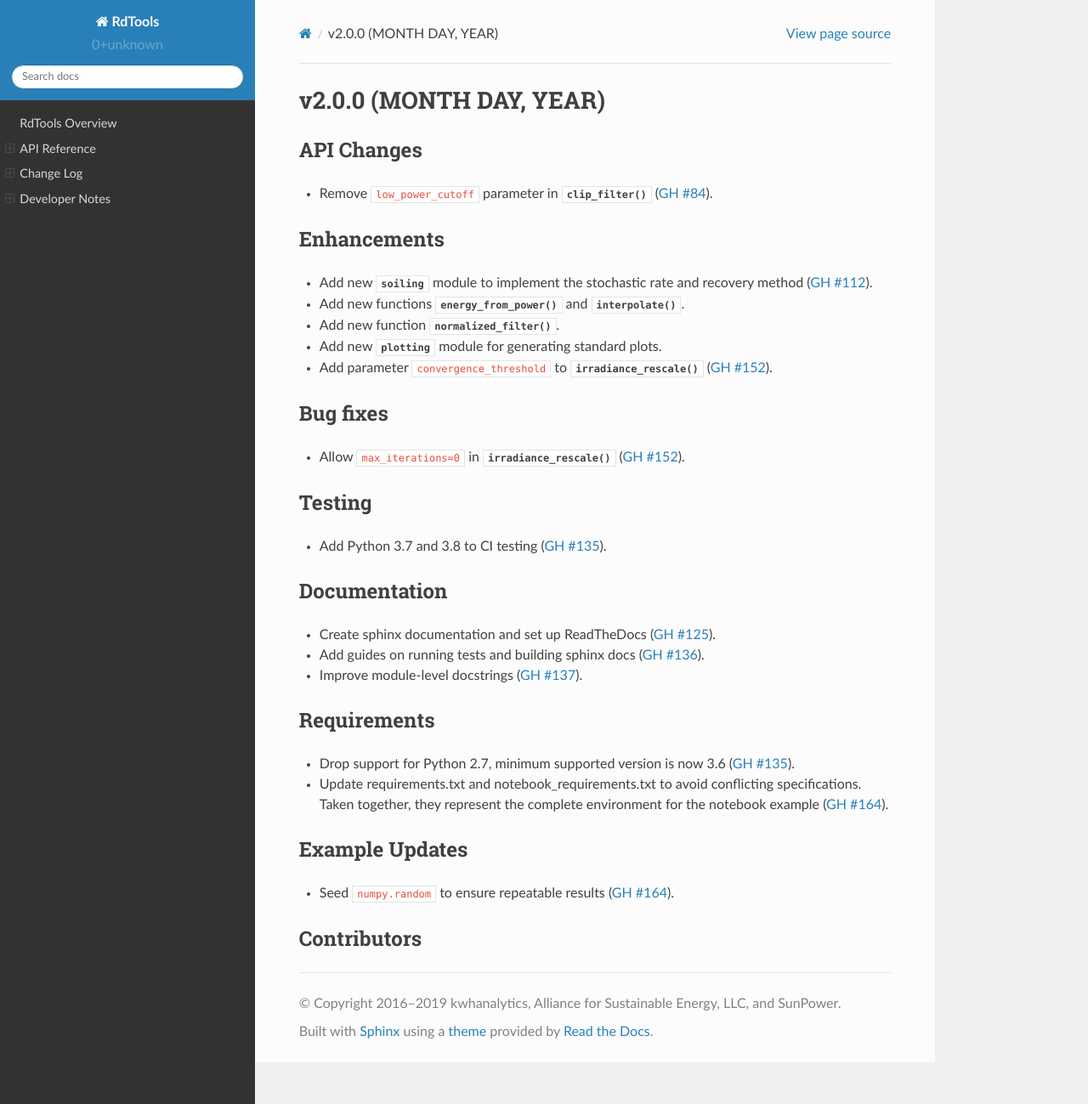
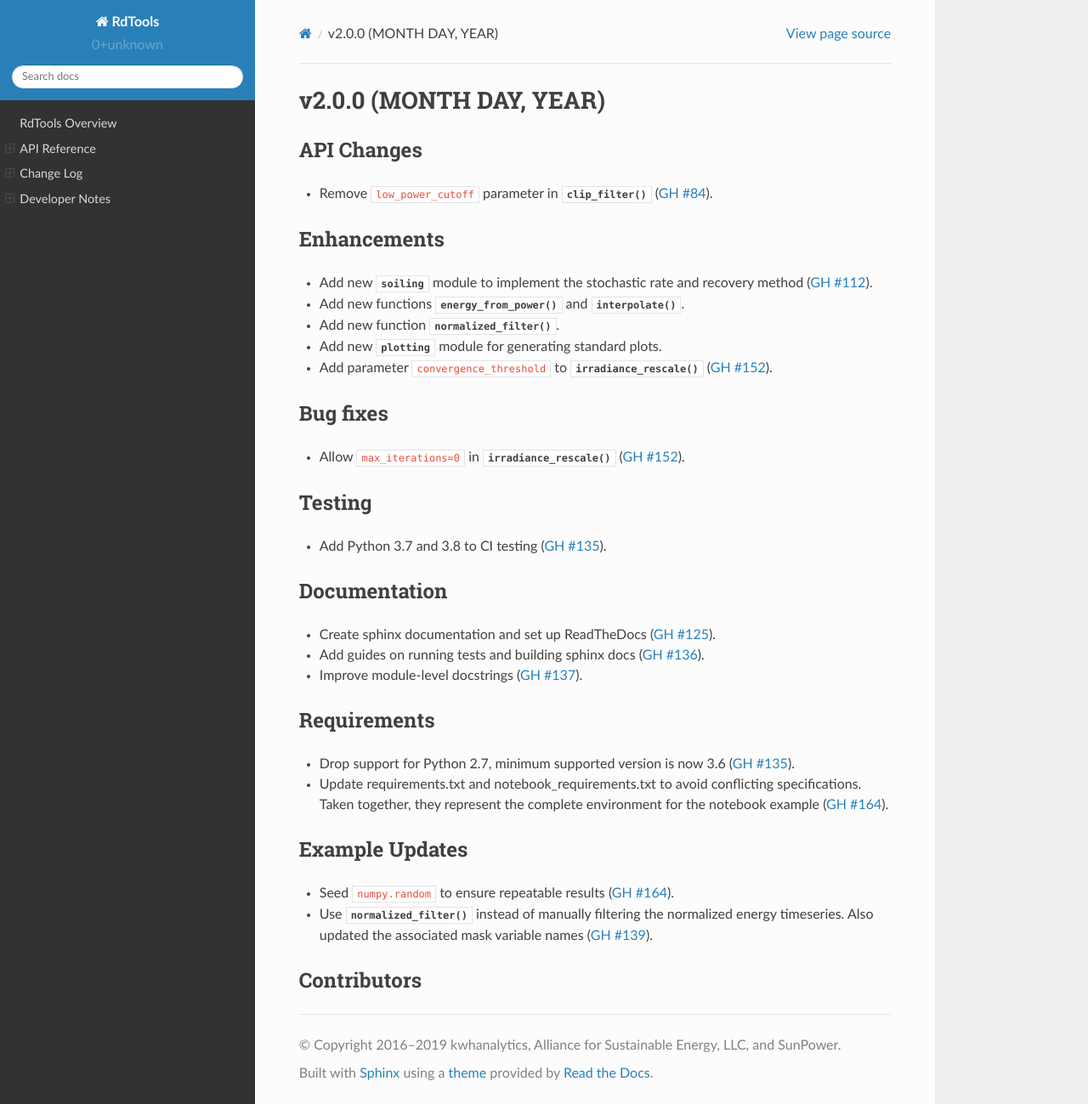
Before and after one commit to NREL/rdtools, a Sphinx documentation site: the page built from docs/sphinx/source/changelog/v2.0.0.rst, in a window 1280 px wide and 1299 px high. Shown: the whole window at 85% size. Built offline with Sphinx 7.4.7 and the Read the Docs theme 2.0.0, drawn with Linux system fonts in a browser that asks for light colours; pages that are not in the unit, such as notebooks, are missing from menus.

Commit message:
changelog for notebook changes

```diff
--- a/docs/sphinx/source/changelog/v2.0.0.rst
+++ b/docs/sphinx/source/changelog/v2.0.0.rst
@@ -42,6 +42,9 @@ Requirements
 Example Updates
 ---------------
 * Seed ``numpy.random`` to ensure repeatable results (:pull:`164`).
+* Use :py:func:`~rdtools.filtering.normalized_filter` instead of manually
+  filtering the normalized energy timeseries.  Also updated the associated mask
+  variable names (:pull:`139`).
 
 Contributors
 ------------
```
